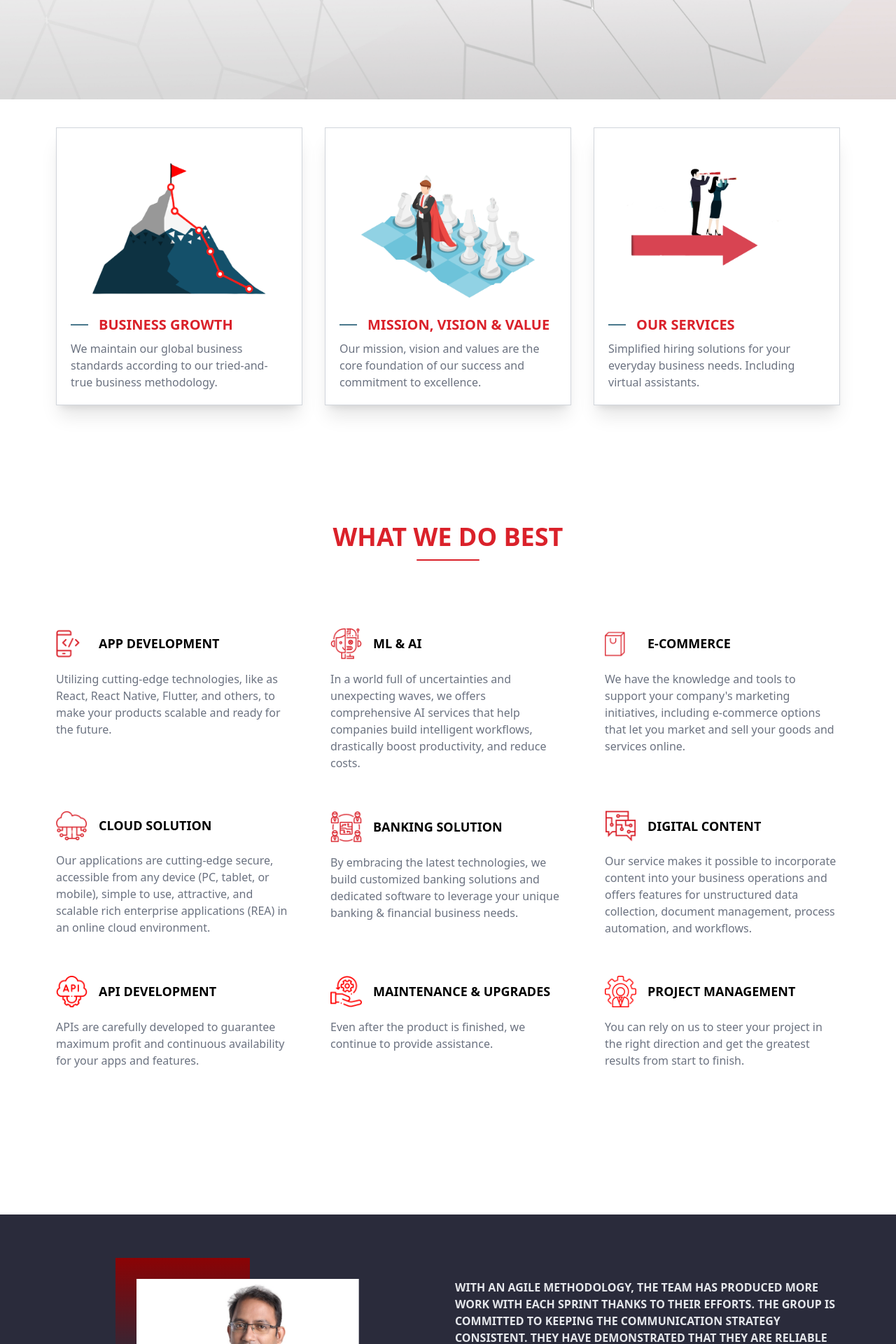
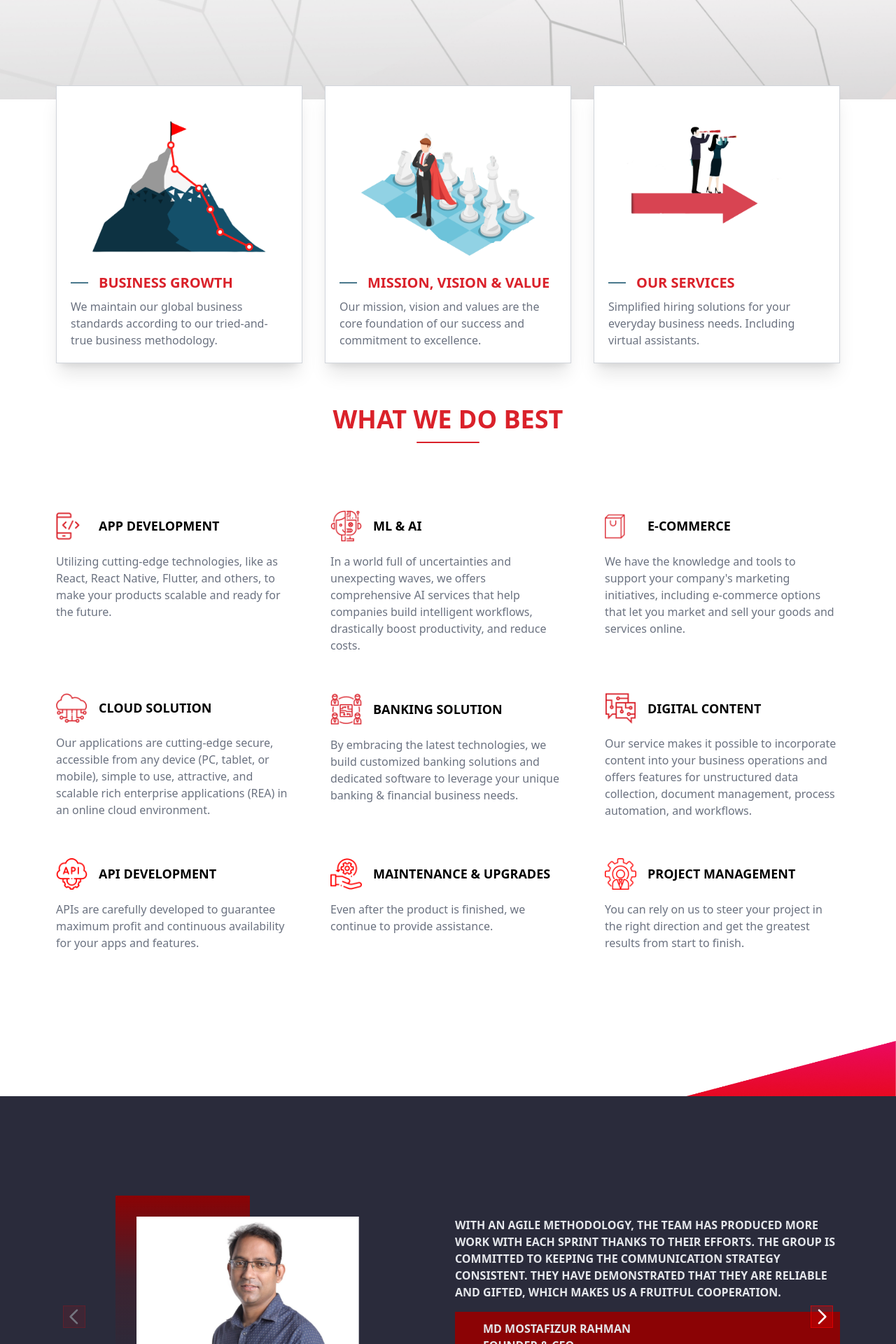
Before and after one commit to ishfaqahmed565/Vehikl-clone-app, a Vue app: page / in a window 1280 px wide. Shown: the part 660-2580 px from the top of the page at 70% size. Built offline with nearby package versions, Linux system fonts and the light colour scheme.

Commit message:
Footer needs to be modified

```diff
--- a/src/assets/main.css
+++ b/src/assets/main.css
@@ -58,9 +58,7 @@
 .swiper-button-prev::after {
   display: none;
 }
-.swiper-slide-duplicate{
-  padding: 5rem 5rem;
-}
+
 html {
   scroll-behavior: smooth;
 }
--- a/src/components/BusinessInfo.vue
+++ b/src/components/BusinessInfo.vue
@@ -11,10 +11,10 @@ import TeamSection from "@/components/TeamSection.vue";
 <template>
   <div>
     <div class="bg-none pb-10">
-      <ContSec>
-        <div class="grid lg:grid-cols-3 gap-4 lg:gap-8 pt-10">
+      <ContSec class="relative lg:bottom-5">
+        <div class="grid lg:grid-cols-3 gap-4 lg:gap-8 pt-10 lg:pt-0">
           <div
-            class="flex flex-col p-5 border border-gray-300 items-center justify-between shadow-xl hover:bg-white"
+            class="flex flex-col p-5 border border-gray-300 items-center justify-between shadow-xl bg-white"
           >
             <div class="lg:max-w-[290px] max-w-[200px] z-[1]">
               <img src="@/assets/growth.png" alt="" class="object-fit" />
@@ -41,7 +41,7 @@ import TeamSection from "@/components/TeamSection.vue";
             </div>
           </div>
           <div
-            class="flex flex-col p-5 border border-gray-300 items-center justify-between shadow-xl hover:bg-white"
+            class="flex flex-col p-5 border border-gray-300 items-center justify-between shadow-xl bg-white"
           >
             <div class="lg:max-w-[290px] max-w-[200px] z-[1]">
               <img src="@/assets/mission.png" alt="" class="object-fit" />
@@ -68,7 +68,7 @@ import TeamSection from "@/components/TeamSection.vue";
             </div>
           </div>
           <div
-            class="flex flex-col p-5 border border-gray-300 items-center justify-between shadow-xl hover:bg-white"
+            class="flex flex-col p-5 border border-gray-300 items-center justify-between shadow-xl bg-white"
           >
             <div class="lg:max-w-[290px] max-w-[200px] z-[1]">
               <img src="@/assets/services.png" alt="" class="object-fit" />
@@ -97,7 +97,7 @@ import TeamSection from "@/components/TeamSection.vue";
         </div>
       </ContSec>
     </div>
-    <CenterDes class="bg-none">
+    <CenterDes class="bg-none lg:pt-0">
       <template v-slot:header>What we do best </template>
       <div class="grid md:grid-cols-2 lg:grid-cols-3 gap-10 lg:gap-14 mt-20">
         <div
--- a/src/components/CommonGrid.vue
+++ b/src/components/CommonGrid.vue
@@ -1,17 +1,26 @@
 <script setup>
 import DynImg from "@/components/DynImg.vue";
-defineProps({ dataSet: Array });
+let props = defineProps({
+  dataSet: Array,
+  switch: { type: Boolean, default: false },
+});
 </script>
 <template>
   <div class="grid grid-cols-2 sm:grid-cols-3 md:grid-cols-4">
     <div
-      class="bg-white hover:bg-gray-900/[.70] border border-gray-300 gap-2 w-[150px] sm:w-[200px] py-2 px-2 flex sm:flex-col items-center sm:items-start"
+      class="bg-white border border-gray-300 gap-2 w-[150px] sm:w-[200px] py-2 px-2 flex sm:flex-col items-center sm:items-start"
       v-for="data in dataSet"
+      :class="{
+        'hover:bg-gray-700/[.50] bg-[#22232F] border-gray-900': props.switch,
+      }"
       :key="data.img"
     >
       <DynImg :imgSrc="data.img" class="w-[45px]" />
       <div
         class="text-black md:font-semibold sm:font-medium text-xs sm:text-sm pl-[3%]"
+        :class="{
+          'text-white': props.switch,
+        }"
       >
         {{ data.name }}
       </div>
--- a/src/components/FooterSec.vue
+++ b/src/components/FooterSec.vue
@@ -2,7 +2,7 @@
 import SectionContainer from "@/components/SectionContainer.vue";
 </script>
 <template>
-  <SectionContainer class="py-[3.5rem] lg:py-[3.5rem] bg-[#090E1C]">
+  <SectionContainer class="py-[3.5rem] lg:py-[3.5rem] background">
     <div class="flex flex-col items-center justify-center space-y-6">
       <a
         aria-current="page"
@@ -126,4 +126,8 @@ import SectionContainer from "@/components/SectionContainer.vue";
     </div>
   </SectionContainer>
 </template>
-<style scoped></style>
+<style scoped>
+.background {
+  background: #090e1c;
+}
+</style>
--- a/src/components/HeroSec.vue
+++ b/src/components/HeroSec.vue
@@ -9,7 +9,7 @@ import ContSec from "@/components/ContSec.vue";
     <img
       src="@/assets/candid-9.png"
       alt=""
-      class="w-full object-cover min-h-[90vh]"
+      class="w-full object-cover min-h-[110vh]"
     />
     <div class="absolute w-full grid items-center justify-center h-full">
       <ContSec>
--- a/src/components/ProductSec.vue
+++ b/src/components/ProductSec.vue
@@ -6,7 +6,7 @@ import InfoHeader from "@/components/ProductSlide.vue";
 import HeadBorder from "@/components/HeadBorder.vue";
 </script>
 <template>
-  <div>
+  <div class="space-y-10">
     <img src="@/assets/polygon.png" alt="" class="max-w-[80px] mx-auto" />
     <SectionContainer class="bg-none pt-5 lg:pt-5"
       ><ProductSlide />
--- a/src/components/ProductSlide.vue
+++ b/src/components/ProductSlide.vue
@@ -153,7 +153,7 @@ export default {
   display: -webkit-box;
   display: -ms-flexbox;
   display: -webkit-flex;
-  padding: 5rem 5rem;
+
   display: flex;
   -webkit-box-pack: center;
   -ms-flex-pack: center;
--- a/src/components/SolutionsSec.vue
+++ b/src/components/SolutionsSec.vue
@@ -63,7 +63,7 @@ let solutions = [
       ></template
     >
     <div class="flex flex-col items-center mt-12">
-      <CommonGrid :dataSet="solutions" />
+      <CommonGrid :dataSet="solutions" :switch="true" />
     </div>
   </CenterDes>
 </template>
--- a/src/components/TeamSection.vue
+++ b/src/components/TeamSection.vue
@@ -3,7 +3,15 @@ import SectionContainer from "@/components/SectionContainer.vue";
 import TeamSlide from "@/components/TeamSlide.vue";
 </script>
 <template>
-  <SectionContainer class="py-0 lg:pt-0 lg:pb-0 from-brand2 to-brand2">
-    <TeamSlide />
-  </SectionContainer>
+  <div class="flex flex-col">
+    <img src="@/assets/ribbon.png" alt="" class="w-[300px] self-end" />
+    <SectionContainer class="py-0 lg:pt-0 lg:pb-0 from-brand2 to-brand2">
+      <TeamSlide />
+    </SectionContainer>
+    <img
+      src="@/assets/ribbon.png"
+      alt=""
+      class="w-[300px] self-start rotate-180"
+    />
+  </div>
 </template>
--- a/src/components/TechSec.vue
+++ b/src/components/TechSec.vue
@@ -88,7 +88,7 @@ function filteredTech() {
 }
 </script>
 <template>
-  <SectionContainer class="bg-none">
+  <SectionContainer class="bg-none pt-5 lg:pt-5">
     <div class="bg-[#f4f4f4] flex flex-col items-center px-2 p-5 gap-10">
       <InfoHeader class="text-[#DA212A]">TECH WE LOVE</InfoHeader>
       <div class="flex gap-2 self-start">
```
Also changed, not shown: src/assets/ribbon.png (added).
